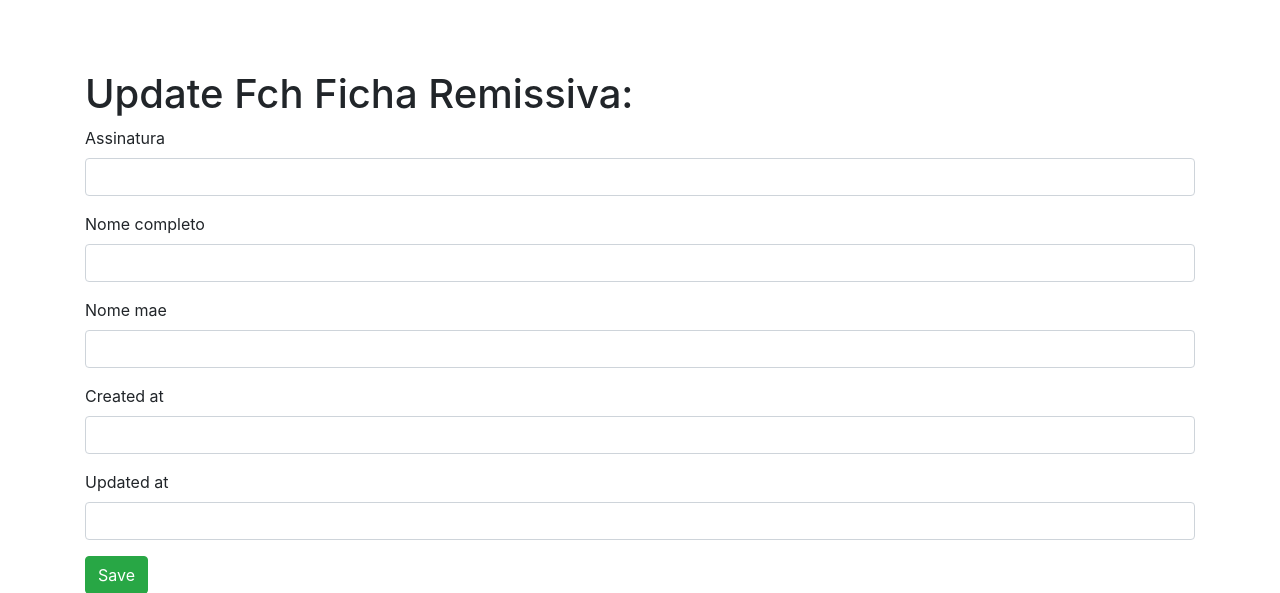
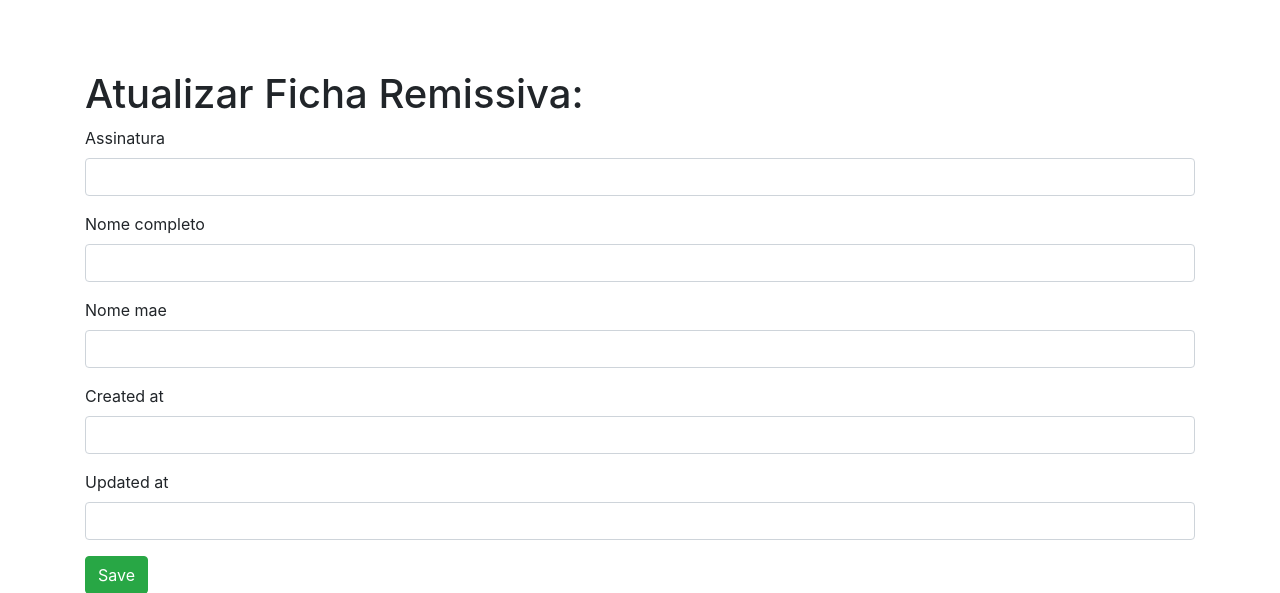
Before and after one commit to Rolig4n/Ficha-Remissiva, a Yii app: template views/ficha/update.php in a window 1280 px wide. Shown: the top 593 px of the page. Run offline with PHP 8.4 and a stand-in for Yii, Linux system fonts and the light colour scheme; the template is opened without the code that fills it, so the values that code supplies are empty; form fields are guessed from the names that the template uses; some libraries are stand-ins or nearby versions.

Commit message:
alteração design

```diff
--- a/views/ficha/update.php
+++ b/views/ficha/update.php
@@ -5,8 +5,8 @@ use yii\helpers\Html;
 /* @var $this yii\web\View */
 /* @var $model app\models\FchFichaRemissiva */
 
-$this->title = 'Update Fch Ficha Remissiva: ' . $model->id;
-$this->params['breadcrumbs'][] = ['label' => 'Fch Ficha Remissivas', 'url' => ['index']];
+$this->title = 'Atualizar Ficha Remissiva: ' . $model->id;
+$this->params['breadcrumbs'][] = ['label' => 'Ficha Remissivas', 'url' => ['index']];
 $this->params['breadcrumbs'][] = ['label' => $model->id, 'url' => ['view', 'id' => $model->id]];
 $this->params['breadcrumbs'][] = 'Update';
 ?>
```
Also changed, not shown: views/ficha/view.php (+4 -4 lines).
